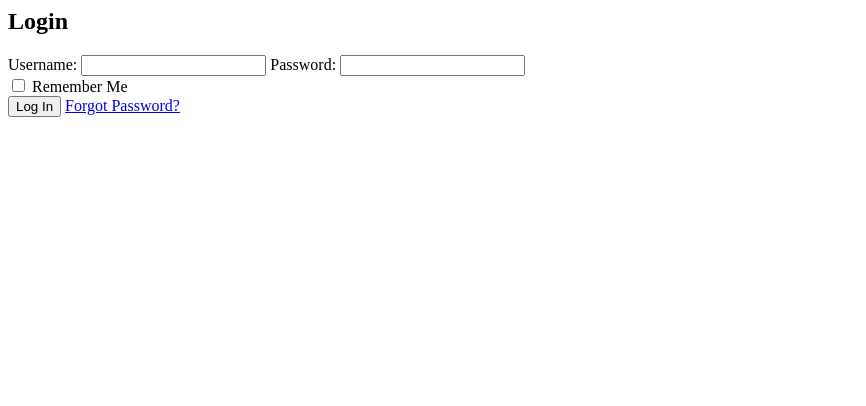
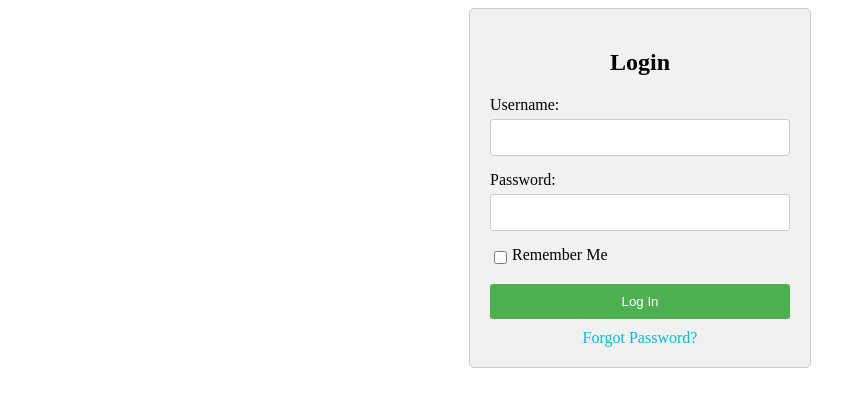
Before and after one commit to waibaBikash/myStory, a plain HTML site: page demo.html in a window 1280 px wide. Shown: the whole page, without its empty margins (0-866 px from the left). Drawn offline with Linux system fonts and the light colour scheme.

Commit message:
adding style on login

```diff
--- /dev/null
+++ b/demo.css
@@ -0,0 +1,61 @@
+/* Login form styles */
+
+#login-form {
+  width: 300px;
+  margin: 0 auto; /* Center the form horizontally */
+  padding: 20px;
+  border: 1px solid #ccc;
+  border-radius: 5px;
+  background-color: #f1f1f1;
+}
+
+#login-form h2 {
+  text-align: center;
+  margin-bottom: 20px;
+}
+
+#login-form label {
+  display: block;
+  margin-bottom: 5px;
+}
+
+#login-form input[type="text"],
+#login-form input[type="password"] {
+  width: 100%;
+  padding: 10px;
+  margin-bottom: 15px;
+  border: 1px solid #ccc;
+  border-radius: 3px;
+}
+
+.checkbox-container {
+  display: flex;
+  align-items: center;
+  margin-bottom: 15px;
+}
+
+.checkbox-container input[type="checkbox"] {
+  margin-right: 5px;
+}
+
+#login-form button {
+  background-color: #4CAF50; /* Green color */
+  color: white;
+  padding: 10px 20px;
+  border: none;
+  border-radius: 3px;
+  cursor: pointer;
+  width: 100%; /* Stretch button to full width */
+}
+
+#login-form button:hover {
+  opacity: 0.8; /* Slight opacity change on hover */
+}
+
+#login-form a {
+  color: #00bcd4; /* Blue color for the link */
+  text-decoration: none;
+  display: block; /* Display the link on a new line */
+  margin-top: 10px;
+  text-align: center;
+}
--- a/demo.html
+++ b/demo.html
@@ -1,3 +1,4 @@
+<link rel="stylesheet" href="./demo.css">
 <form id="login-form">
   <h2>Login</h2>
   <label for="username">Username:</label>
```
